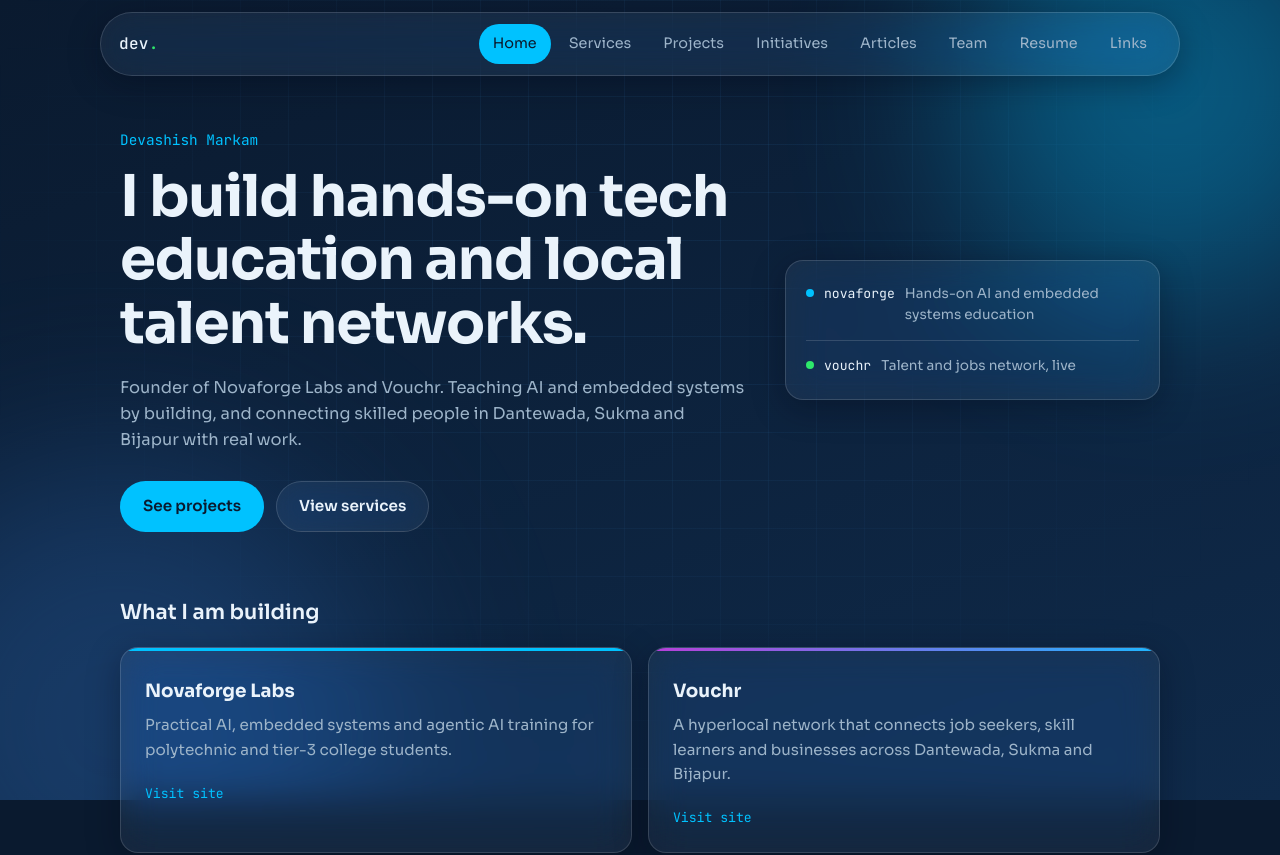
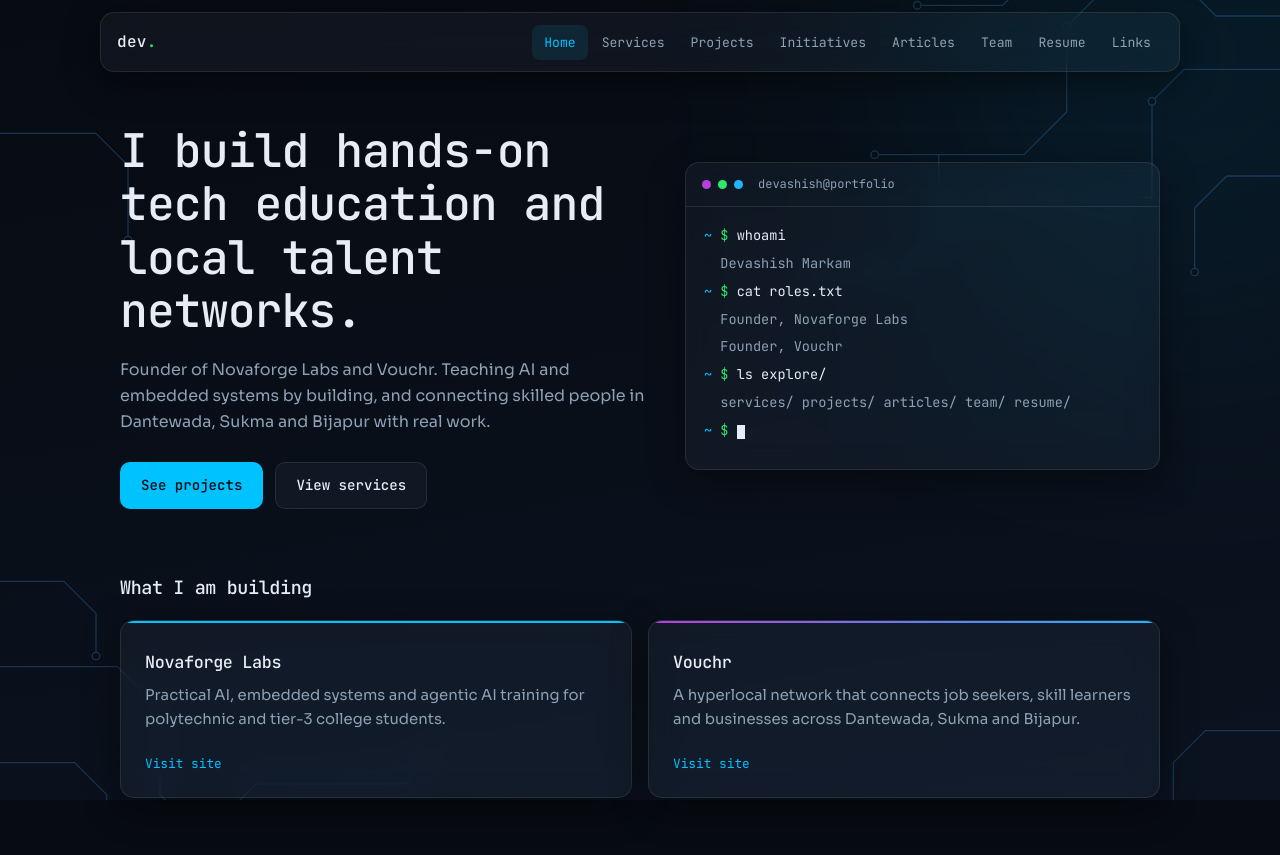
Before and after one commit to dex3418/portfolio, a React (Vite) app: page / in a window 1280 px wide. Shown: the top 855 px of the page. Built offline with nearby package versions, Linux system fonts and the light colour scheme.

Commit message:
redesign

```diff
--- a/index.html
+++ b/index.html
@@ -3,8 +3,8 @@
   <head>
     <meta charset="UTF-8" />
     <meta name="viewport" content="width=device-width, initial-scale=1, viewport-fit=cover" />
-    <meta name="theme-color" content="#0A1A2F" />
-    <title>Devashish Markam.</title>
+    <meta name="theme-color" content="#070b12" />
+    <title>Portfolio</title>
     <link rel="preconnect" href="https://fonts.googleapis.com" />
     <link rel="preconnect" href="https://fonts.gstatic.com" crossorigin />
     <link href="https://fonts.googleapis.com/css2?family=JetBrains+Mono:wght@400;500&family=Sora:wght@300;400;600;700&display=swap" rel="stylesheet" />
--- a/src/components/home/Hero.jsx
+++ b/src/components/home/Hero.jsx
@@ -1,11 +1,11 @@
 import { Link } from "react-router-dom"
-import { hero, status } from "../../data/home.js"
+import { hero } from "../../data/home.js"
+import Terminal from "./Terminal.jsx"
 
 export default function Hero() {
   return (
     <section className="hero">
       <div>
-        <p className="hero__name">{hero.name}</p>
         <h1 className="hero__title">{hero.headline}</h1>
         <p className="hero__lead">{hero.lead}</p>
         <div className="hero__actions">
@@ -13,15 +13,7 @@
           <Link to="/services" className="btn btn--ghost">View services</Link>
         </div>
       </div>
-      <div className="status glass" role="list" aria-label="Current ventures">
-        {status.map((s) => (
-          <div className="status__row" role="listitem" key={s.label}>
-            <span className="status__dot" style={{ background: s.color }} />
-            <span className="status__label">{s.label}</span>
-            <span className="status__text">{s.text}</span>
-          </div>
-        ))}
-      </div>
+      <Terminal />
     </section>
   )
 }
--- /dev/null
+++ b/src/components/home/Terminal.jsx
@@ -0,0 +1,28 @@
+import { terminal } from "../../data/home.js"
+
+export default function Terminal() {
+  return (
+    <div className="term glass" role="img" aria-label="Terminal showing Devashish Markam, founder of Novaforge Labs and Vouchr">
+      <div className="term__bar">
+        <span className="term__dot" style={{ background: "var(--vouchr-magenta)" }} />
+        <span className="term__dot" style={{ background: "var(--vouchr-green)" }} />
+        <span className="term__dot" style={{ background: "var(--vouchr-cyan)" }} />
+        <span className="term__title">devashish@portfolio</span>
+      </div>
+      <div className="term__body">
+        {terminal.map((l, i) =>
+          l.prompt ? (
+            <p className="term__line" style={{ "--i": i }} key={i}>
+              <span className="term__path">~</span> <span className="term__sign">$</span> {l.text}
+            </p>
+          ) : (
+            <p className="term__line term__out" style={{ "--i": i }} key={i}>{l.text}</p>
+          )
+        )}
+        <p className="term__line" style={{ "--i": terminal.length }}>
+          <span className="term__path">~</span> <span className="term__sign">$</span> <span className="term__cursor" />
+        </p>
+      </div>
+    </div>
+  )
+}
--- a/src/components/layout/Background.jsx
+++ b/src/components/layout/Background.jsx
@@ -1,9 +1,33 @@
+// Loose, hand-placed circuit traces (not a tiled pattern). Dense in two corners, sparse elsewhere.
+const TRACES = [
+  "M1200 60 H1040 L1000 100 V180 L960 220 H820",
+  "M1200 140 H1110 L1080 170 V260 H930 L900 290",
+  "M1200 240 H1150 L1120 270 V330",
+  "M980 0 V40 L940 80 H860",
+  "M1100 0 V50 L1140 90 H1200",
+  "M880 220 V300 L850 330 H760",
+  "M0 200 H90 L120 230 V300",
+  "M0 620 H60 L90 650 V690",
+  "M0 700 H110 L150 740 V820 L190 860 H320",
+  "M0 790 H70 L100 820 V900",
+  "M200 900 V850 L240 810 H380 L410 780",
+  "M300 860 H420 L450 830 H540",
+  "M1200 760 H1130 L1100 790 V860 H1020",
+]
+const NODES = [[820,220],[900,290],[1120,330],[860,80],[760,330],[120,300],[90,690],[320,860],[410,780],[540,830],[100,900],[1020,860],[1000,100],[1080,170]]
+
 export default function Background() {
   return (
     <div className="bg" aria-hidden="true">
-      <div className="bg__grid" />
-      <div className="bg__glow bg__glow--cyan" />
-      <div className="bg__glow bg__glow--core" />
+      <div className="bg__glow" />
+      <svg className="bg__traces" viewBox="0 0 1200 900" preserveAspectRatio="xMidYMid slice">
+        <g fill="none" stroke="currentColor" strokeWidth="1.2" strokeLinejoin="round">
+          {TRACES.map((d) => <path key={d} d={d} />)}
+        </g>
+        <g fill="var(--bg-deep)" stroke="currentColor" strokeWidth="1.2">
+          {NODES.map(([x, y]) => <circle key={`${x}-${y}`} cx={x} cy={y} r="3.5" />)}
+        </g>
+      </svg>
     </div>
   )
 }
--- a/src/components/layout/Footer.jsx
+++ b/src/components/layout/Footer.jsx
@@ -2,7 +2,7 @@
   return (
     <footer className="footer">
       <span>© {new Date().getFullYear()} Devashish Markam</span>
-      <span className="footer__mono">Novaforge Labs · Vouchr</span>
+      <span className="footer__mono">Novaforge Labs / Vouchr</span>
     </footer>
   )
 }
--- a/src/data/home.js
+++ b/src/data/home.js
@@ -5,9 +5,14 @@
   lead: "Founder of Novaforge Labs and Vouchr. Teaching AI and embedded systems by building, and connecting skilled people in Dantewada, Sukma and Bijapur with real work.",
 }
 
-export const status = [
-  { label: "novaforge", text: "Hands-on AI and embedded systems education", color: "var(--cyan)" },
-  { label: "vouchr", text: "Talent and jobs network, live", color: "var(--vouchr-green)" },
+export const terminal = [
+  { prompt: true, text: "whoami" },
+  { text: "Devashish Markam" },
+  { prompt: true, text: "cat roles.txt" },
+  { text: "Founder, Novaforge Labs" },
+  { text: "Founder, Vouchr" },
+  { prompt: true, text: "ls explore/" },
+  { text: "services/  projects/  articles/  team/  resume/" },
 ]
 
 export const ventures = [
--- a/src/styles/home.css
+++ b/src/styles/home.css
@@ -1,44 +1,49 @@
 /* Buttons */
-.btn { display: inline-block; padding: 12px 22px; border-radius: 999px; font-weight: 600; font-size: 0.95rem; border: 1px solid transparent; transition: background 0.2s, border-color 0.2s; }
+.btn { display: inline-block; padding: 11px 20px; border-radius: var(--radius-sm); font-family: var(--mono); font-weight: 500; font-size: 0.88rem; border: 1px solid transparent; transition: background 0.2s, border-color 0.2s; }
 .btn--primary { background: var(--cyan); color: var(--bg-deep); }
 .btn--primary:hover { background: #4dd6ff; }
 .btn--ghost { background: var(--glass); border-color: var(--glass-border); backdrop-filter: var(--glass-blur); -webkit-backdrop-filter: var(--glass-blur); }
 .btn--ghost:hover { border-color: var(--cyan); }
 
 /* Hero */
-.hero { display: grid; grid-template-columns: 1.25fr 0.75fr; gap: 40px; align-items: center; padding: 16px 0 64px; }
-.hero__name { font-family: var(--mono); color: var(--cyan); font-size: 0.9rem; margin: 0 0 14px; }
-.hero__title { font-size: clamp(2rem, 5.6vw, 3.6rem); line-height: 1.1; font-weight: 700; letter-spacing: -0.02em; margin: 0 0 20px; max-width: 18ch; }
-.hero__lead { color: var(--text-dim); max-width: 56ch; font-size: 1.02rem; margin: 0; }
+.hero { display: grid; grid-template-columns: 1.05fr 0.95fr; gap: 40px; align-items: center; padding: 16px 0 64px; }
+.hero__title { font-size: clamp(1.7rem, 4.6vw, 2.9rem); line-height: 1.15; margin: 0 0 20px; max-width: 20ch; }
+.hero__lead { color: var(--text-dim); max-width: 54ch; font-size: 1rem; margin: 0; }
 .hero__actions { display: flex; flex-wrap: wrap; gap: 12px; margin-top: 28px; }
 
-/* Status panel */
-.status { padding: 8px 20px; font-family: var(--mono); font-size: 0.82rem; }
-.status__row { display: grid; grid-template-columns: auto auto 1fr; gap: 10px; align-items: baseline; padding: 14px 0; }
-.status__row + .status__row { border-top: 1px solid var(--glass-border); }
-.status__dot { width: 8px; height: 8px; border-radius: 50%; transform: translateY(-1px); }
-.status__label { color: var(--text); }
-.status__text { color: var(--text-dim); font-family: var(--font); font-size: 0.85rem; }
+/* Terminal: one load sequence, lines appear in order */
+.term { overflow: hidden; font-family: var(--mono); font-size: 0.85rem; }
+.term__bar { display: flex; align-items: center; gap: 7px; padding: 12px 16px; border-bottom: 1px solid var(--glass-border); }
+.term__dot { width: 9px; height: 9px; border-radius: 50%; }
+.term__title { margin-left: 8px; color: var(--text-dim); font-size: 0.75rem; }
+.term__body { padding: 18px 18px 22px; }
+.term__line { margin: 0 0 6px; overflow-wrap: anywhere; animation: term-in 0.35s both; animation-delay: calc(var(--i) * 0.45s + 0.25s); }
+.term__out { color: var(--text-dim); padding-left: 2ch; }
+.term__path { color: var(--cyan); }
+.term__sign { color: var(--vouchr-green); }
+.term__cursor { display: inline-block; width: 8px; height: 1em; vertical-align: text-bottom; background: var(--text); animation: blink 1.1s steps(1) infinite; }
+@keyframes term-in { from { opacity: 0; transform: translateY(4px); } }
+@keyframes blink { 50% { opacity: 0; } }
 
 /* Blocks */
 .block { padding-bottom: 56px; }
-.block__title { font-size: 1.3rem; font-weight: 600; margin: 0 0 18px; }
+.block__title { font-size: 1.15rem; margin: 0 0 18px; }
 
 /* Ventures */
 .ventures { display: grid; grid-template-columns: repeat(2, 1fr); gap: 16px; }
 .venture { position: relative; display: block; padding: 28px 24px 22px; overflow: hidden; transition: border-color 0.2s; }
 .venture:hover { border-color: var(--cyan); }
-.venture__bar { position: absolute; top: 0; left: 0; right: 0; height: 3px; }
-.venture__name { margin: 0 0 8px; font-size: 1.15rem; }
-.venture__text { margin: 0 0 18px; color: var(--text-dim); font-size: 0.95rem; }
-.venture__visit { font-family: var(--mono); font-size: 0.82rem; color: var(--cyan); }
+.venture__bar { position: absolute; top: 0; left: 0; right: 0; height: 2px; }
+.venture__name { margin: 0 0 8px; font-size: 1.05rem; }
+.venture__text { margin: 0 0 18px; color: var(--text-dim); font-size: 0.93rem; }
+.venture__visit { font-family: var(--mono); font-size: 0.8rem; color: var(--cyan); }
 
 /* Section tiles */
-.tiles { display: grid; grid-template-columns: repeat(auto-fit, minmax(210px, 1fr)); gap: 14px; }
-.tile { display: block; padding: 20px; transition: border-color 0.2s; }
+.tiles { display: grid; grid-template-columns: repeat(auto-fit, minmax(200px, 1fr)); gap: 14px; }
+.tile { display: block; padding: 18px; transition: border-color 0.2s; }
 .tile:hover { border-color: var(--cyan); }
-.tile__title { margin: 0 0 4px; font-size: 1rem; }
-.tile__text { margin: 0; color: var(--text-dim); font-size: 0.88rem; }
+.tile__title { margin: 0 0 4px; font-size: 0.95rem; }
+.tile__text { margin: 0; color: var(--text-dim); font-size: 0.86rem; }
 
 @media (max-width: 820px) {
   .hero { grid-template-columns: 1fr; gap: 28px; padding-bottom: 48px; }
--- a/src/styles/layout.css
+++ b/src/styles/layout.css
@@ -1,20 +1,7 @@
-/* Background: deep gradient + engineering grid + two soft glows */
-.bg {
-  position: fixed; inset: 0; z-index: -1; overflow: hidden;
-  background: linear-gradient(160deg, var(--bg-deep) 0%, var(--bg-mid) 100%);
-}
-.bg__grid {
-  position: absolute; inset: 0;
-  background-image:
-    linear-gradient(rgba(58, 130, 196, 0.10) 1px, transparent 1px),
-    linear-gradient(90deg, rgba(58, 130, 196, 0.10) 1px, transparent 1px);
-  background-size: 48px 48px;
-  mask-image: radial-gradient(ellipse at 50% 30%, #000 20%, transparent 75%);
-  -webkit-mask-image: radial-gradient(ellipse at 50% 30%, #000 20%, transparent 75%);
-}
-.bg__glow { position: absolute; border-radius: 50%; filter: blur(90px); opacity: 0.35; }
-.bg__glow--cyan { width: 420px; height: 420px; background: var(--cyan); top: -120px; right: -100px; }
-.bg__glow--core { width: 520px; height: 520px; background: var(--core); bottom: -180px; left: -140px; opacity: 0.5; }
+/* Background */
+.bg { position: fixed; inset: 0; z-index: -1; overflow: hidden; background: linear-gradient(170deg, var(--bg-deep) 0%, var(--bg-mid) 100%); }
+.bg__glow { position: absolute; width: 520px; height: 520px; border-radius: 50%; background: var(--cyan); filter: blur(140px); opacity: 0.10; top: -200px; right: -160px; }
+.bg__traces { position: absolute; inset: 0; width: 100%; height: 100%; color: var(--slate); opacity: 0.32; }
 
 /* Shell */
 .shell { min-height: 100vh; display: flex; flex-direction: column; }
@@ -25,32 +12,31 @@
   position: fixed; top: 12px; left: 50%; transform: translateX(-50%);
   width: min(calc(100% - 24px), var(--max)); z-index: 10;
   display: flex; align-items: center; justify-content: space-between;
-  height: var(--nav-h); padding: 0 18px; border-radius: 999px;
+  height: var(--nav-h); padding: 0 16px; border-radius: var(--radius);
 }
 .nav__brand { font-family: var(--mono); font-weight: 500; letter-spacing: 0.02em; }
 .nav__brand span { color: var(--vouchr-green); }
-.nav__links { display: flex; gap: 4px; list-style: none; margin: 0; padding: 0; }
-.nav__link { display: block; padding: 8px 14px; border-radius: 999px; color: var(--text-dim); font-size: 0.9rem; transition: background 0.2s, color 0.2s; }
+.nav__links { display: flex; gap: 2px; list-style: none; margin: 0; padding: 0; }
+.nav__link { display: block; padding: 7px 12px; border-radius: 8px; color: var(--text-dim); font-family: var(--mono); font-size: 0.82rem; transition: background 0.2s, color 0.2s; }
 .nav__link:hover { color: var(--text); background: var(--glass-strong); }
-.nav__link.active { color: var(--bg-deep); background: var(--cyan); }
-.nav__toggle { display: none; background: none; border: 0; color: var(--text); font-size: 1.4rem; cursor: pointer; padding: 8px; }
+.nav__link.active { color: var(--cyan); background: rgba(0, 194, 255, 0.10); }
+.nav__toggle { display: none; background: none; border: 0; color: var(--text); font-size: 1.3rem; cursor: pointer; padding: 8px; }
 
-@media (max-width: 820px) {
+@media (max-width: 900px) {
   .nav__toggle { display: block; }
   .nav__links {
     position: absolute; top: calc(var(--nav-h) + 8px); left: 0; right: 0;
-    flex-direction: column; padding: 10px; border-radius: var(--radius);
-    background: rgba(15, 42, 74, 0.85); border: 1px solid var(--glass-border);
+    flex-direction: column; padding: 8px; border-radius: var(--radius);
+    background: rgba(11, 19, 32, 0.92); border: 1px solid var(--glass-border);
     backdrop-filter: var(--glass-blur); -webkit-backdrop-filter: var(--glass-blur);
     display: none;
   }
   .nav__links.open { display: flex; }
-  .nav__link { padding: 12px 14px; }
+  .nav__link { padding: 12px 14px; font-size: 0.9rem; }
 }
 
 /* Footer */
-.footer { max-width: var(--max); width: 100%; margin: 0 auto; padding: 24px 20px calc(24px + env(safe-area-inset-bottom, 0px)); color: var(--text-dim); font-size: 0.85rem; display: flex; justify-content: space-between; gap: 12px; flex-wrap: wrap; border-top: 1px solid var(--glass-border); }
+.footer { max-width: var(--max); width: 100%; margin: 0 auto; padding: 24px 20px calc(24px + env(safe-area-inset-bottom, 0px)); color: var(--text-dim); font-size: 0.82rem; display: flex; justify-content: space-between; gap: 12px; flex-wrap: wrap; border-top: 1px solid var(--glass-border); }
 .footer__mono { font-family: var(--mono); }
 
-/* Thin Vouchr-gradient line for dividers and card tops */
 .accent-line { height: 2px; border: 0; border-radius: 2px; background: var(--vouchr-gradient); opacity: 0.8; }
--- a/src/styles/pages.css
+++ b/src/styles/pages.css
@@ -28,7 +28,7 @@
 
 /* Article */
 .article { max-width: 720px; margin: 0 auto; }
-.article__title { font-size: clamp(1.8rem, 4.5vw, 2.6rem); line-height: 1.15; letter-spacing: -0.02em; margin: 8px 0 24px; }
+.article__title { font-size: clamp(1.6rem, 4.2vw, 2.3rem); line-height: 1.2; margin: 8px 0 24px; }
 .article__cover { width: 100%; border-radius: var(--radius); margin-bottom: 28px; }
 .prose { font-size: 1.02rem; line-height: 1.75; }
 .prose p, .prose ul, .prose ol { margin: 0 0 1.2em; }
--- a/src/styles/theme.css
+++ b/src/styles/theme.css
@@ -1,31 +1,32 @@
-/* Design tokens. Novaforge Labs palette + Vouchr favicon colours. */
+/* Portfolio design tokens: near-black base, cyan core, Vouchr accents. */
 :root {
-  --bg-deep: #0a1a2f;
-  --bg-mid: #0f2a4a;
+  --bg-deep: #070b12;
+  --bg-mid: #0b1320;
   --core: #22508a;
   --slate: #3a82c4;
   --cyan: #00c2ff;
+
   /* Vouchr (from favicon). Hex values are close matches: swap if you have exact codes. */
   --vouchr-magenta: #b83fd9;
   --vouchr-green: #2ee86b;
   --vouchr-cyan: #1fb6ff;
   --vouchr-gradient: linear-gradient(90deg, var(--vouchr-magenta), var(--vouchr-cyan));
 
-  --text: #eaf3fb;
-  --text-dim: #9db4c9;
+  --text: #e6edf5;
+  --text-dim: #8ea0b4;
 
-  --glass: rgba(255, 255, 255, 0.06);
-  --glass-strong: rgba(255, 255, 255, 0.1);
-  --glass-border: rgba(255, 255, 255, 0.14);
-  --glass-blur: blur(18px) saturate(140%);
-  --shadow: 0 8px 32px rgba(0, 8, 24, 0.35);
+  --glass: rgba(255, 255, 255, 0.04);
+  --glass-strong: rgba(255, 255, 255, 0.08);
+  --glass-border: rgba(255, 255, 255, 0.09);
+  --glass-blur: blur(14px) saturate(130%);
+  --shadow: 0 10px 36px rgba(0, 0, 0, 0.45);
 
-  --radius: 18px;
-  --radius-sm: 12px;
+  --radius: 14px;
+  --radius-sm: 10px;
   --font: "Sora", system-ui, sans-serif;
   --mono: "JetBrains Mono", ui-monospace, monospace;
   --max: 1080px;
-  --nav-h: 64px;
+  --nav-h: 60px;
 }
 
 *, *::before, *::after { box-sizing: border-box; }
@@ -38,6 +39,7 @@
   line-height: 1.6;
   -webkit-font-smoothing: antialiased;
 }
+h1, h2, h3, h4 { font-family: var(--mono); font-weight: 500; letter-spacing: -0.02em; }
 a { color: inherit; text-decoration: none; }
 :focus-visible { outline: 2px solid var(--cyan); outline-offset: 3px; }
 @media (prefers-reduced-motion: reduce) {
@@ -45,7 +47,6 @@
   * { transition: none !important; animation: none !important; }
 }
 
-/* Reusable glass surface */
 .glass {
   background: var(--glass);
   border: 1px solid var(--glass-border);
--- a/src/styles/ui.css
+++ b/src/styles/ui.css
@@ -1,6 +1,6 @@
 /* Shared UI: page headers, states, chips */
 .page-header { margin-bottom: 32px; }
-.page-header__title { font-size: clamp(1.8rem, 4.5vw, 2.6rem); font-weight: 700; letter-spacing: -0.02em; margin: 0 0 8px; }
+.page-header__title { font-size: clamp(1.6rem, 4.2vw, 2.3rem); margin: 0 0 8px; }
 .page-header__text { color: var(--text-dim); margin: 0; max-width: 56ch; }
 .state { padding: 24px; color: var(--text-dim); margin: 0; }
 .chip { display: inline-flex; align-items: center; gap: 6px; font-family: var(--mono); font-size: 0.75rem; color: var(--text-dim); padding: 4px 10px; border: 1px solid var(--glass-border); border-radius: 999px; white-space: nowrap; }
```
